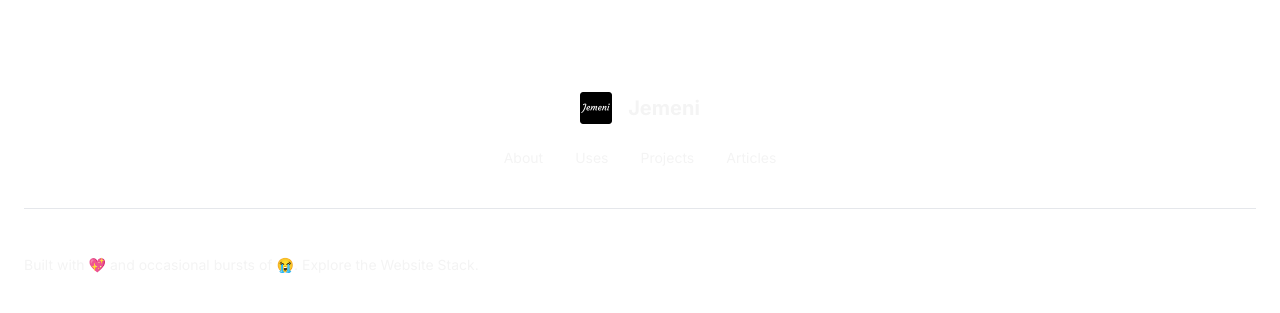
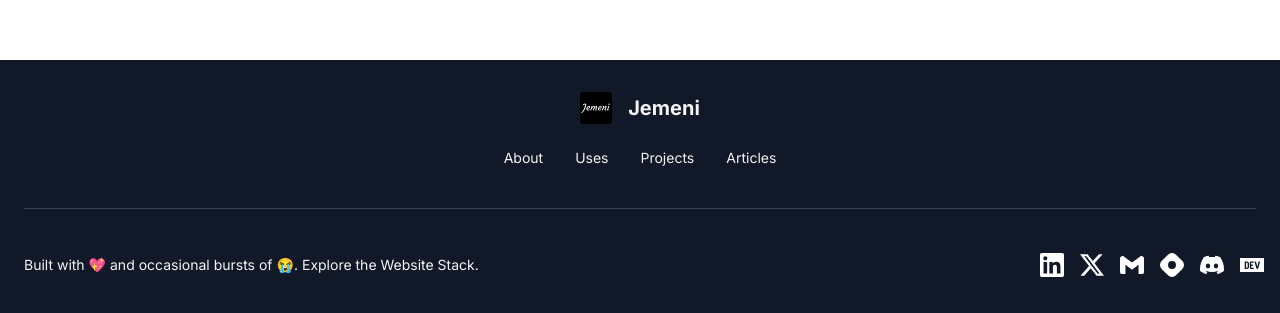
Before and after one commit to Jemeni11/jemeni, a Next.js app: page / in a window 1280 px wide. Shown: the part 788-1101 px from the top of the page. Built offline with nearby package versions, Linux system fonts and the light colour scheme.

Commit message:
refactor(Footer.tsx)

```diff
--- a/src/app/components/Footer.tsx
+++ b/src/app/components/Footer.tsx
@@ -1,4 +1,4 @@
-import Image, { StaticImageData } from "next/image";
+import Image from "next/image";
 import Link from "next/link";
 import Logo from "../../../public/favicon-32x32.png";
 
@@ -56,7 +56,7 @@ const FooterLinkItem = ({ link, name }: { link: string; name: string }) => {
 
 function Footer() {
   return (
-    <footer className="bg-white dark:bg-gray-900">
+    <footer className="bg-gray-900">
       <div className="container mx-auto px-6 py-8">
         <div className="flex flex-col items-center text-center">
           <Link href="/" className="flex items-center gap-4">
@@ -72,7 +72,7 @@ function Footer() {
           </div>
         </div>
 
-        <hr className="my-6 border-gray-200 dark:border-gray-700 md:my-10" />
+        <hr className="my-6 border-gray-700 md:my-10" />
 
         <div className="flex flex-col-reverse items-center gap-4 sm:flex-row sm:justify-between">
           <div className="flex flex-col gap-1 text-center text-sm leading-8 text-textColor md:flex-row">
@@ -99,7 +99,3 @@ function Footer() {
 }
 
 export default Footer;
-
-{
-  /* <p></p> */
-}
```
